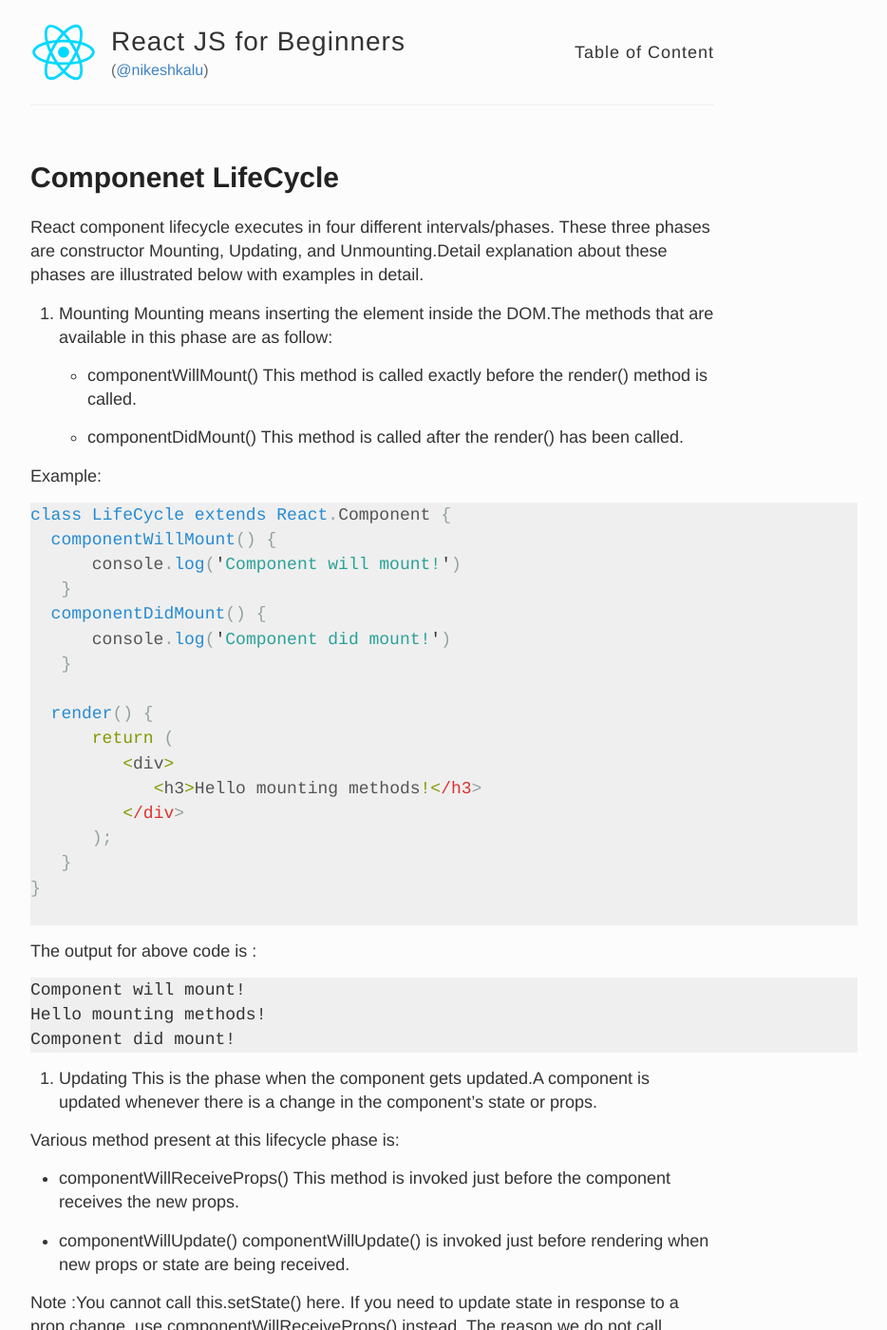
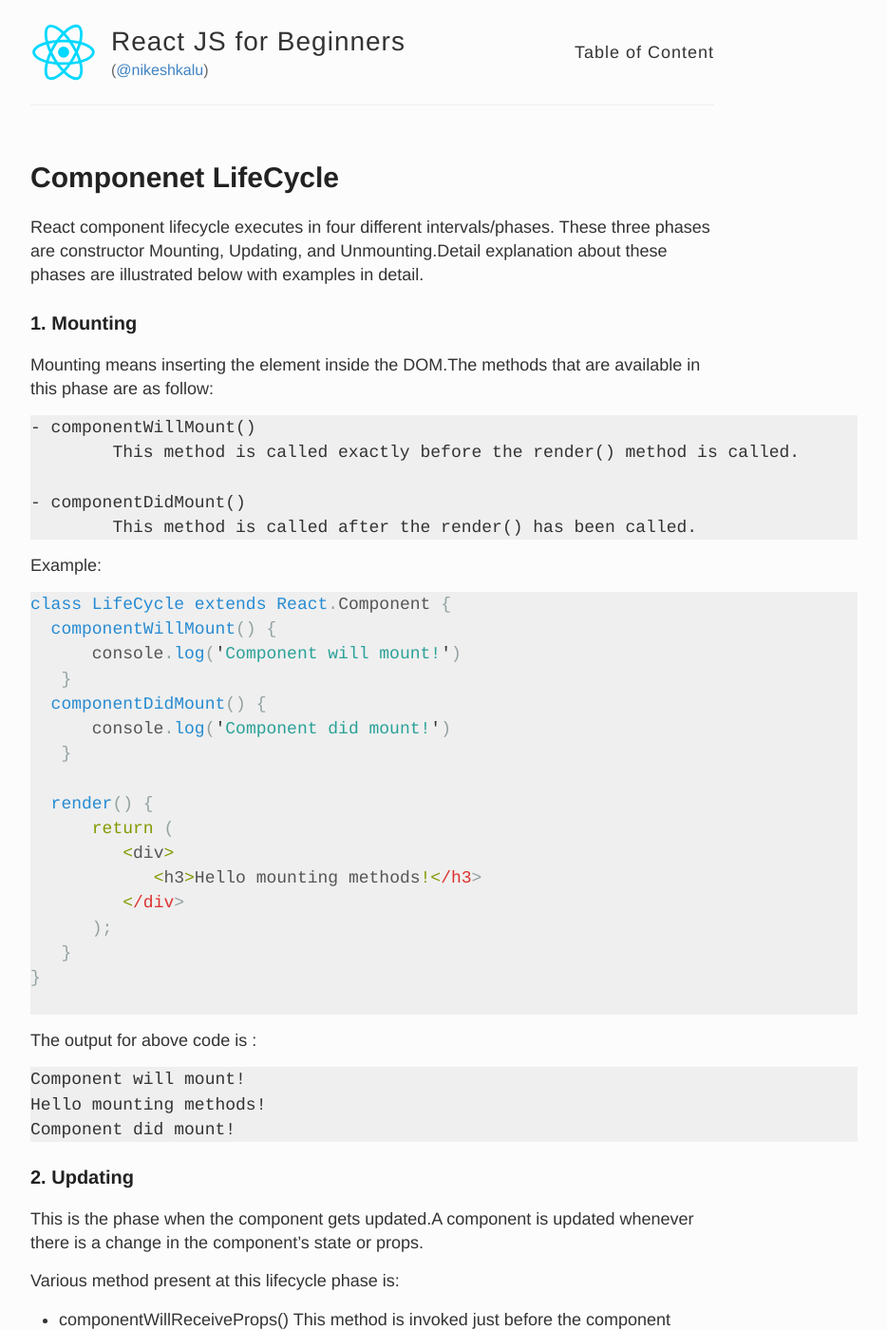
Before and after one commit to nikeshkalu/ReactJs, a Jekyll site: the page built from module/2/content2.4.md, in a window 1280 px wide and 1400 px high. Shown: the whole window at 95% size, without its empty margins (248-1182 px from the left). Built offline with Jekyll 4.4.1, drawn with Linux system fonts in a browser that asks for light colours; our own code applies the rules of GitHub Pages for plain Markdown files; some of the changed text lies outside the part shown.

````diff
--- a/module/2/content2.4.md
+++ b/module/2/content2.4.md
@@ -7,7 +7,7 @@ permalink: /module2/content2.4/
 
 React component lifecycle executes in four different intervals/phases. These three phases are constructor Mounting, Updating, and Unmounting.Detail explanation about these phases are illustrated below with examples in detail.
 
-1. Mounting
+### 1. Mounting <br>
 Mounting means inserting the element inside the DOM.The methods that are available in this phase are as follow:
 
 	- componentWillMount()
@@ -45,7 +45,8 @@ Hello mounting methods!
 Component did mount!
 ```
 
-2. Updating
+### 2. Updating <br>
+
 This is the phase when the component gets updated.A component is updated whenever there is a change in the component's state or props.
 
 Various method present at this lifecycle phase is:
@@ -63,7 +64,7 @@ This method is invoked before re-rendering after new props and/or state are bein
 - componentDidUpdate()
 componentDidUpdate() is invoked immediately after updating occurs. This method is not called for the initial render.In order words,After the new (updated) component gets updated on the DOM, the ‘componentDidUpdate’ method is executed.
 
-3. UnMounting
+ ### 3.UnMounting <br>
 This is the last phase in component lifecycle.
 The methods invloved are:
 
@@ -72,7 +73,7 @@ componentWillUnmount() is invoked immediately before a component is unmounted an
 
 
 Here is a flowchart representation of lifecycle methods
-![LifeCycle]({{ site.baseurl }}/images/componentLifeCycle.jpg)
+![LifeCycle]({{ site.baseurl }}/images/componentLifeCycle.JPG)
 
 
 <<[Back](/ReactJs/module2/content2.3)&nbsp; &nbsp; &nbsp; &nbsp; &nbsp; &nbsp; &nbsp; &nbsp; &nbsp; &nbsp; &nbsp; &nbsp; &nbsp; &nbsp; &nbsp; &nbsp;&nbsp; &nbsp; &nbsp; &nbsp; &nbsp; &nbsp; &nbsp; &nbsp; &nbsp; &nbsp; &nbsp; &nbsp; &nbsp; &nbsp; &nbsp; &nbsp; &nbsp; &nbsp; &nbsp; &nbsp; &nbsp; &nbsp; &nbsp; &nbsp; &nbsp; &nbsp; &nbsp; &nbsp; &nbsp; &nbsp; &nbsp; &nbsp; &nbsp; &nbsp; &nbsp; &nbsp; &nbsp; [Next Page](/ReactJs/module2/content2.5/)>>
````
